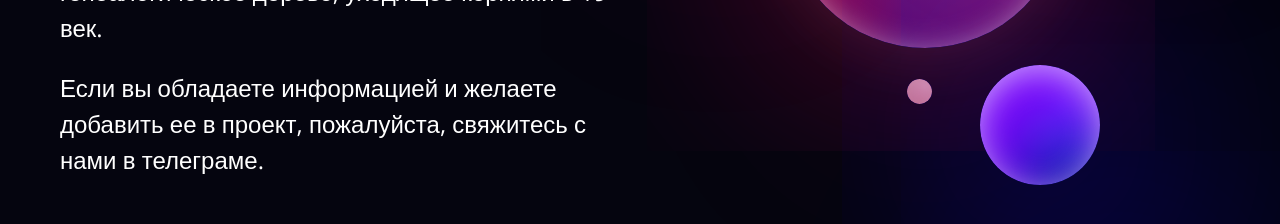
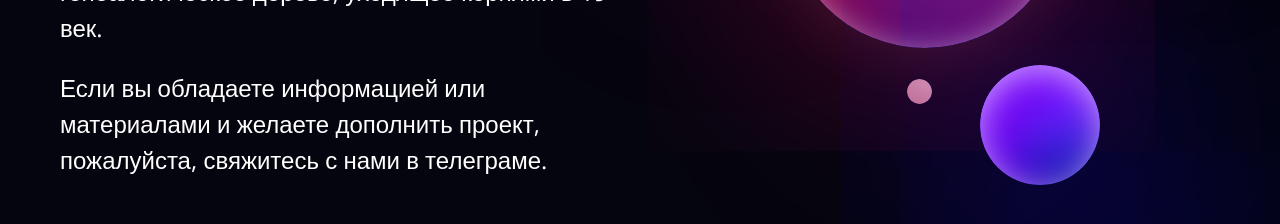
Before and after one commit to airadavometra/family-tree, a Next.js app: page / in a window 1280 px wide. Shown: the part 500-724 px from the top of the page. Built offline with nearby package versions, Linux system fonts and the light colour scheme.

Commit message:
fix about text

```diff
--- a/pages/index.tsx
+++ b/pages/index.tsx
@@ -30,8 +30,8 @@ const HomePage: NextPage = () => (
           масштабное генеалогическое дерево, уходящее корнями в 19 век.
         </span>
         <span className={classNames(s.description, s.descriptionItem)}>
-          Если вы обладаете информацией и желаете добавить ее в проект,
-          пожалуйста, свяжитесь с нами в телеграме.
+          Если вы обладаете информацией или материалами и желаете дополнить
+          проект, пожалуйста, свяжитесь с нами в телеграме.
         </span>
         <div className={s.buttonsContainer}>
           <Button
```
